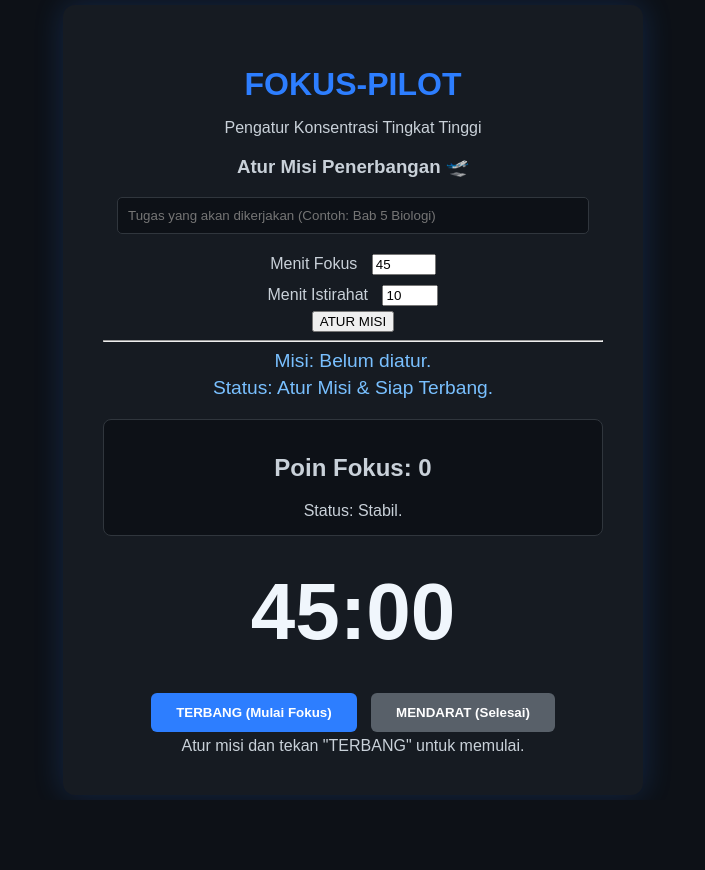
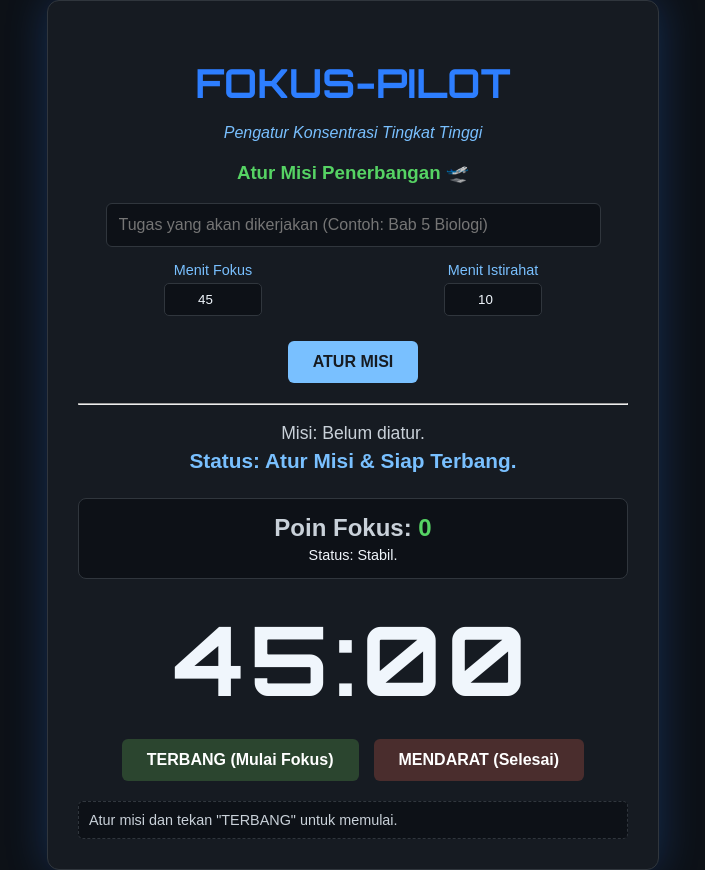
Before and after one commit to faathieem/Projek1, a plain HTML site: page index.html in a window 1280 px wide. Shown: the whole page, without its empty margins (287-992 px from the left). Before the commit the page ends 800 px from the top, so only its background shows below. Drawn offline with Linux system fonts and the light colour scheme.

Commit message:
Update style.css

```diff
--- a/style.css
+++ b/style.css
@@ -7,102 +7,238 @@ body {
     align-items: center;
     min-height: 100vh;
     margin: 0;
+    transition: background-color 0.5s;
 }
 
+/* TAMPILAN KOKPIT */
 .kokpit-container {
     background-color: #161b22;
-    padding: 40px;
+    padding: 30px;
     border-radius: 12px;
-    box-shadow: 0 0 30px rgba(45, 126, 255, 0.2);
+    box-shadow: 0 0 40px rgba(45, 126, 255, 0.25);
     text-align: center;
     width: 90%;
-    max-width: 500px;
+    max-width: 550px;
+    border: 1px solid #30363d;
 }
 
 h1 {
+    font-family: 'Orbitron', sans-serif;
     color: #2d7eff;
-    margin-bottom: 10px;
+    margin-bottom: 5px;
+    font-size: 2.5em;
+}
+.tagline {
+    color: #79c0ff;
+    margin-bottom: 20px;
+    font-style: italic;
 }
 
-/* GAYA UNTUK FORMULIR PENGATURAN MISI */
+/* PENGATURAN MISI */
+.mission-setup {
+    margin-bottom: 20px;
+}
+.mission-setup h3 {
+    margin-top: 0;
+    color: #56d364;
+}
 .mission-setup input[type="text"] {
     width: 90%;
-    padding: 10px;
+    padding: 12px;
     margin-bottom: 15px;
+    border-radius: 6px;
+    border: 1px solid #30363d;
+    background-color: #0d1117;
+    color: #c9d1d9;
+    font-size: 1em;
+    box-sizing: border-box;
+}
+.time-inputs {
+    display: flex;
+    justify-content: space-around;
+    gap: 10px;
+    margin-bottom: 15px;
+}
+.time-group {
+    display: flex;
+    flex-direction: column;
+    align-items: center;
+}
+.time-group label {
+    font-size: 0.9em;
+    margin-bottom: 5px;
+    color: #79c0ff;
+}
+.time-inputs input[type="number"] {
+    width: 80px;
+    padding: 8px;
+    text-align: center;
     border-radius: 5px;
     border: 1px solid #30363d;
     background-color: #0d1117;
-    color: #c9d1d9;
+    color: #f0f6fc;
 }
 
-.mission-setup input[type="number"], .mission-setup label {
-    margin: 5px;
+/* STATUS DAN SCORE */
+.status-panel {
+    padding: 10px 0;
 }
-
-#mission-display, #status-display {
-    font-size: 1.2em;
+#mission-display {
+    font-size: 1.1em;
+    color: #c9d1d9;
     margin-bottom: 5px;
+}
+#status-display {
+    font-size: 1.3em;
     color: #79c0ff;
+    font-weight: bold;
 }
-
 .score-board {
-    margin-top: 20px;
-    padding: 15px;
+    margin-top: 15px;
+    padding: 10px;
     background-color: #0d1117;
     border-radius: 8px;
     border: 1px solid #30363d;
 }
-
-/* ... (Kode CSS lainnya tetap sama) ... */
-.timer-display {
-    font-size: 5em;
+.score-board h2 {
+    margin: 5px 0;
+}
+#focus-points {
+    color: #56d364;
     font-weight: bold;
-    margin: 30px 0;
+}
+#turbulence-status {
     color: #f0f6fc;
+    font-size: 0.9em;
+    margin-bottom: 5px;
 }
 
-.controls button {
+
+/* TIMER DISPLAY */
+.timer-display {
+    font-family: 'Orbitron', sans-serif;
+    font-size: 6em;
+    font-weight: bold;
+    margin: 20px 0;
+    color: #f0f6fc;
+    letter-spacing: 5px;
+}
+
+/* KONTROL TOMBOL */
+.controls {
+    display: flex;
+    justify-content: center;
+    gap: 15px;
+    margin-top: 20px;
+}
+.action-btn {
     padding: 12px 25px;
     border: none;
     border-radius: 6px;
-    margin: 5px;
     cursor: pointer;
     font-weight: bold;
-    transition: background-color 0.3s;
+    font-size: 1em;
+    transition: background-color 0.3s, opacity 0.3s;
 }
 
+#setup-btn {
+    background-color: #79c0ff;
+    color: #161b22;
+    margin-top: 10px;
+}
 #start-btn {
-    background-color: #2d7eff;
+    background-color: #56d364; /* Hijau */
     color: white;
 }
+#start-btn:disabled {
+    background-color: #2b452f;
+    cursor: not-allowed;
+}
 #reset-btn {
-    background-color: #586069;
+    background-color: #f85149; /* Merah */
     color: white;
 }
+#reset-btn:disabled {
+    background-color: #4a2d2d;
+    cursor: not-allowed;
+}
+.action-btn:hover:not(:disabled) {
+    opacity: 0.8;
+}
 
-/* ... (Gaya Modal tetap sama) ... */
+#log-message {
+    margin-top: 20px;
+    padding: 10px;
+    background-color: #0d1117;
+    border: 1px dashed #30363d;
+    border-radius: 5px;
+    font-size: 0.9em;
+    text-align: left;
+}
+#log-message pre {
+    white-space: pre-wrap;
+    font-family: 'Arial', sans-serif;
+    margin: 5px 0 0 0;
+    padding: 0;
+}
+
+
+/* MODAL STYLE (Break & Report) */
 .modal {
     display: none;
     position: fixed;
-    z-index: 1;
+    z-index: 10;
     left: 0;
     top: 0;
     width: 100%;
     height: 100%;
     overflow: auto;
-    background-color: rgba(0,0,0,0.8);
+    background-color: rgba(0,0,0,0.9);
+    backdrop-filter: blur(5px);
 }
 .modal-content {
     background-color: #161b22;
-    margin: 15% auto;
-    padding: 30px;
-    border: 1px solid #2d7eff;
-    width: 80%;
+    margin: 10% auto;
+    padding: 40px;
+    border: 2px solid #2d7eff;
+    width: 85%;
+    max-width: 450px;
     border-radius: 10px;
     text-align: center;
+    box-shadow: 0 0 30px rgba(45, 126, 255, 0.5);
+}
+.modal-content h3 {
+    color: #56d364;
+    font-family: 'Orbitron', sans-serif;
 }
 #break-timer {
-    font-size: 2.5em;
+    font-family: 'Orbitron', sans-serif;
+    font-size: 3em;
     margin: 15px 0;
-    color: #56d364;
+    color: #79c0ff;
 }
+#continue-btn, #close-report-btn {
+    background-color: #56d364;
+    color: white;
+    padding: 10px 20px;
+    border: none;
+    border-radius: 5px;
+    cursor: pointer;
+    margin-top: 15px;
+    font-weight: bold;
+}
+#continue-btn:disabled {
+    background-color: #2b452f;
+    cursor: not-allowed;
+}
+
+/* Lapoaran */
+#report-details {
+    text-align: left;
+    background-color: #0d1117;
+    padding: 15px;
+    border-radius: 5px;
+    border: 1px solid #30363d;
+    white-space: pre-wrap;
+    font-size: 0.9em;
+}
```
